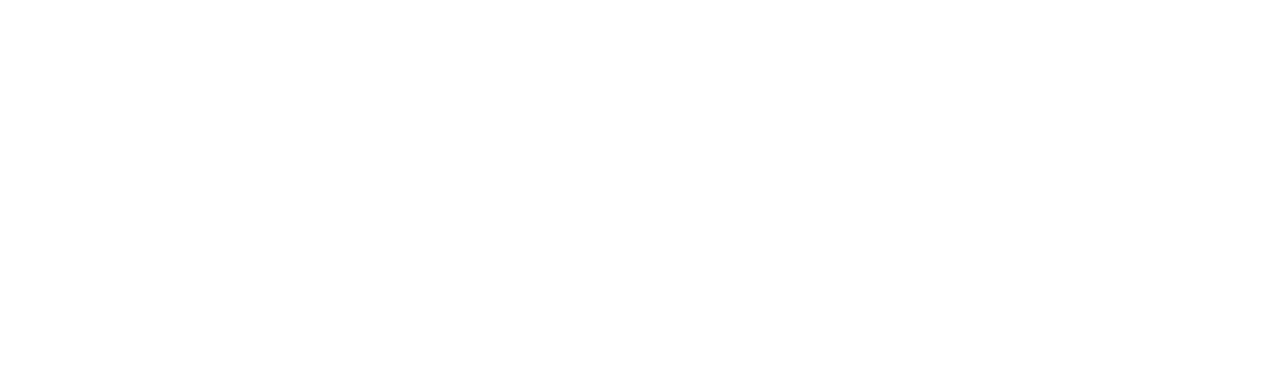
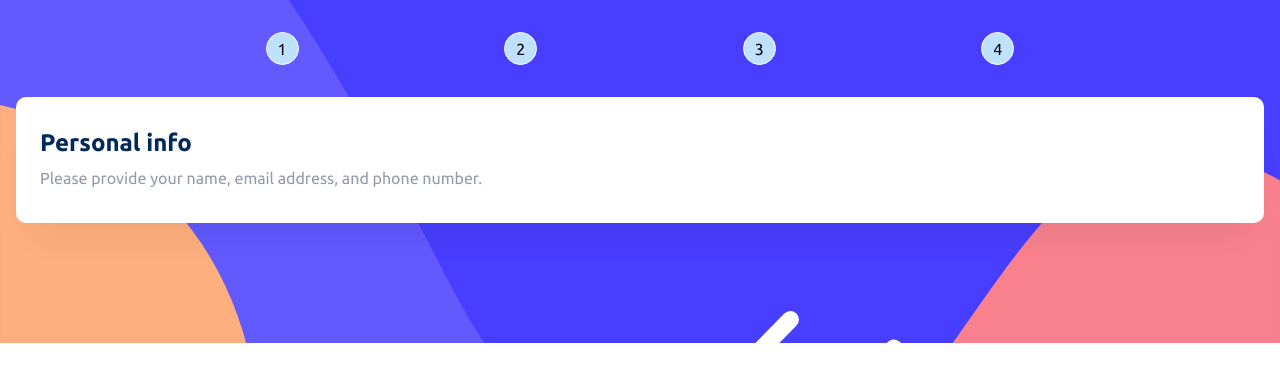
Before and after one commit to LadoAsambadze/Multi-step-form, a React (Vite) app: page /plan in a window 1280 px wide. Before the commit this address had no page. Shown: the top 382 px of the page. Built offline with nearby package versions, Linux system fonts and the light colour scheme.

Commit message:
commented submit functions for some to

```diff
--- a/src/App.tsx
+++ b/src/App.tsx
@@ -1,11 +1,13 @@
 import PersonalInfo from "./Pages/Personal-info";
 import { Routes, Route } from "react-router-dom";
+import Plan from "./Pages/Plan";
 
 function App() {
   return (
     <>
       <Routes>
         <Route path="/" element={<PersonalInfo />} />
+        <Route path="/plan" element={<Plan />} />
       </Routes>
     </>
   );
--- a/src/Pages/Personal-info.tsx
+++ b/src/Pages/Personal-info.tsx
@@ -3,22 +3,22 @@
 import { SubmitHandler, useForm } from "react-hook-form";
 import DesktopPages from "../Components/Desktop-pages";
 
-interface Type {
-  name: string;
-  email: string;
-  number: number;
-}
+// interface Type {
+//   name: string;
+//   email: string;
+//   number: number;
+// }
 
 export default function PersonalInfo() {
-  const { register, handleSubmit } = useForm<Type>();
+  // const { register, handleSubmit } = useForm<Type>();
 
-  const onSubmit: SubmitHandler<Type> = (data) => {
-    console.log(data);
-  };
+  // const onSubmit: SubmitHandler<Type> = (data) => {
+  //   console.log(data);
+  // };
   return (
     <>
       <Section>
-        <Forma onSubmit={handleSubmit(onSubmit)}>
+        <SectionBack>
           <DesktopPages />
           <Main>
             <Mobile />
@@ -35,19 +35,19 @@
                   <Input
                     placeholder="e.g. Stephen King"
                     type="string"
-                    {...register("name")}
+                    // {...register("name")}
                   />
                   <Label>Email Address</Label>
                   <Input
                     placeholder="e.g. stephenking@lorem.com"
                     type="email"
-                    {...register("email")}
+                    // {...register("email")}
                   />
                   <Label>Phone Number</Label>
                   <Input
                     placeholder="e.g. +1 234 567 890"
                     type="number"
-                    {...register("number")}
+                    // {...register("number")}
                   />
                   <NextDivDesktop>
                     <NextButtonDesktop>Next Step</NextButtonDesktop>
@@ -59,7 +59,7 @@
           <NextDiv>
             <NextButton type="submit">Next Step</NextButton>
           </NextDiv>
-        </Forma>
+        </SectionBack>
       </Section>
     </>
   );
@@ -77,7 +77,7 @@
     background: #eff5ff;
   }
 `;
-const Forma = styled.form`
+const SectionBack = styled.form`
   display: flex;
   flex-direction: column;
 
--- a/src/Pages/Plan.tsx
+++ b/src/Pages/Plan.tsx
@@ -1,8 +1,105 @@
-
-
-
-
+import { styled } from "styled-components";
+import DesktopPages from "../Components/Desktop-pages";
+import Mobile from "../Components/Mobile-pages";
 
 export default function Plan() {
-  return <></>;
+  return (
+    <>
+      <Section>
+        <SectionBack>
+          <DesktopPages />
+          <Main>
+            <Mobile />
+            <div>
+              <Info>
+                <Header>Personal info</Header>
+                <Instruction>
+                  Please provide your name, email address, and phone number.
+                </Instruction>
+              </Info>
+            </div>
+          </Main>
+        </SectionBack>
+      </Section>
+    </>
+  );
 }
+
+const Section = styled.section`
+  padding: 0;
+
+  @media (min-width: 1400px) {
+    width: 100%;
+    min-height: 100vh;
+    padding: 0px 250px 0px 250px;
+    display: flex;
+    align-items: center;
+    background: #eff5ff;
+  }
+`;
+const SectionBack = styled.form`
+  display: flex;
+  flex-direction: column;
+
+  @media (min-width: 1400px) {
+    display: flex;
+    flex-direction: row;
+    align-items: center;
+    width: 100%;
+    background: white;
+    padding: 16px;
+    box-shadow: 0px 25px 40px -20px rgba(0, 0, 0, 0.0951141);
+    border-radius: 15px;
+  }
+`;
+
+const Main = styled.div`
+  width: 100%;
+  background-image: url("bg-sidebar-mobile.svg");
+  background-repeat: no-repeat;
+  background-position: top;
+  background-size: 100%;
+  background-color: #eff5ff;
+  padding-left: 16px;
+  padding-right: 16px;
+  padding-bottom: 120px;
+  @media (min-width: 1400px) {
+    background: none;
+    padding: 0px 84px 0px 100px;
+  }
+`;
+
+const Info = styled.div`
+  width: 100%;
+  display: flex;
+  flex-direction: column;
+  padding: 32px 24px 32px 24px;
+  background-color: white;
+  box-shadow: 0px 25px 40px -20px rgba(0, 0, 0, 0.0951141);
+  border-radius: 10px;
+  @media (min-width: 1400px) {
+    box-shadow: none;
+  }
+`;
+
+const Header = styled.h1`
+  font-weight: 700;
+  font-size: 24px;
+  line-height: 28px;
+  color: #022959;
+  @media (min-width: 1400px) {
+    font-size: 32px;
+    line-height: 37px;
+  }
+`;
+
+const Instruction = styled.p`
+  font-weight: 400;
+  font-size: 16px;
+  line-height: 25px;
+  color: #9699aa;
+  margin-top: 9px;
+  @media (min-width: 1400px) {
+    margin-top: 11px;
+  }
+`;
```
